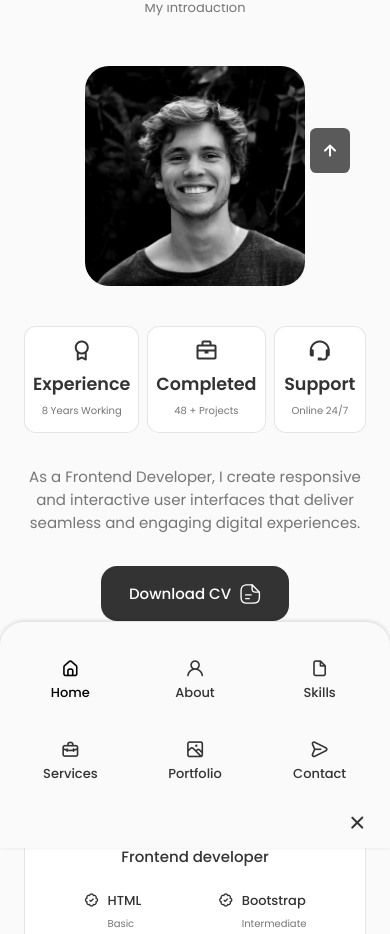
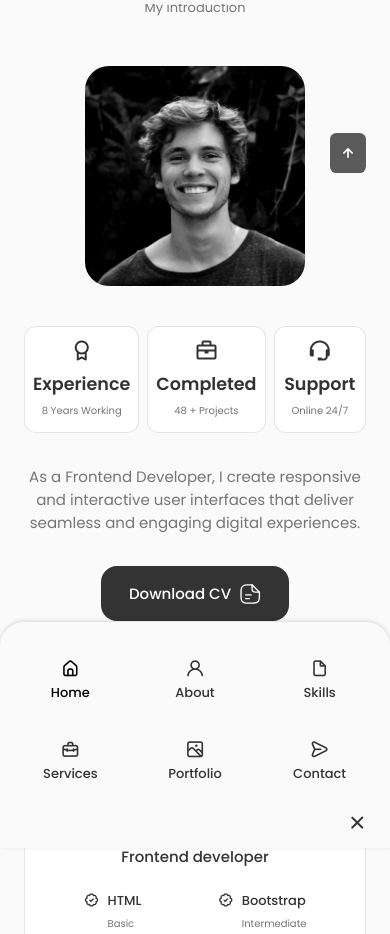
Before and after one commit to nathalipf/Portafolio, a React (Create React App) app: page / in a window 390 px wide. Shown: the part 840-1774 px from the top of the page. Built offline with nearby package versions, Linux system fonts and the light colour scheme.

Commit message:
Update scrollup

```diff
--- a/src/components/scrollup/scrollup.css
+++ b/src/components/scrollup/scrollup.css
@@ -23,3 +23,30 @@
 .show-scroll {
     bottom: 3rem;
 }
+
+/*=============== BREAKPOINTS ===============*/
+/* For large devices */
+@media screen and (max-width: 992px) {
+    .scrollup {
+        right: 1.5rem;
+        padding: 0,25rem 0.4rem;
+    }
+
+    .scrollup__icon {
+        font-size: 1.25rem;
+    }
+  }
+
+  /* For medium devices */
+  @media screen and (max-width: 768px) {
+    .show-scroll {
+      bottom: 4rem;
+    }
+  }
+
+  /* For small devices */
+  @media screen and (max-width: 350px) {
+    .scrollup {
+      right: 1rem;
+    }
+  }
```
